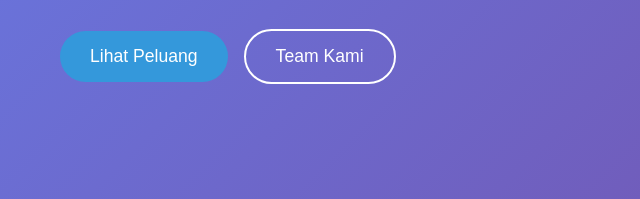
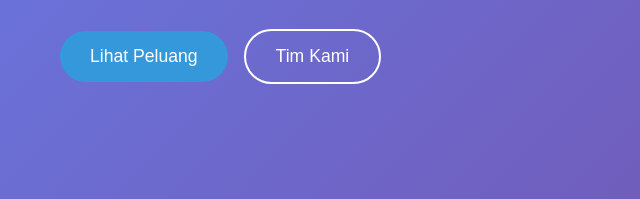
Before and after one commit to mrrekha2009-arch/kewirausahaan-di-bidang-tjkt, a plain HTML site: page index.html in a window 1280 px wide. Shown: the part 496-695 px from the top of the page, 0-640 px from the left. Drawn offline with Linux system fonts and the light colour scheme.

Commit message:
Update index.html

```diff
--- a/index.html
+++ b/index.html
@@ -45,7 +45,7 @@
                 <p class="hero-description">Temukan cara membangun bisnis yang menguntungkan dari skill TJKT Anda. Mulai dari modal kecil hingga skala besar.</p>
                 <div class="hero-buttons">
                     <button class="btn btn-primary" onclick="scrollToSection('opportunities')">Lihat Peluang</button>
-                    <button class="btn btn-secondary" onclick="scrollToSection('team')">Team Kami</button>
+                    <button class="btn btn-secondary" onclick="scrollToSection('team')">Tim Kami</button>
                 </div>
             </div>
             <div class="hero-stats">
```
